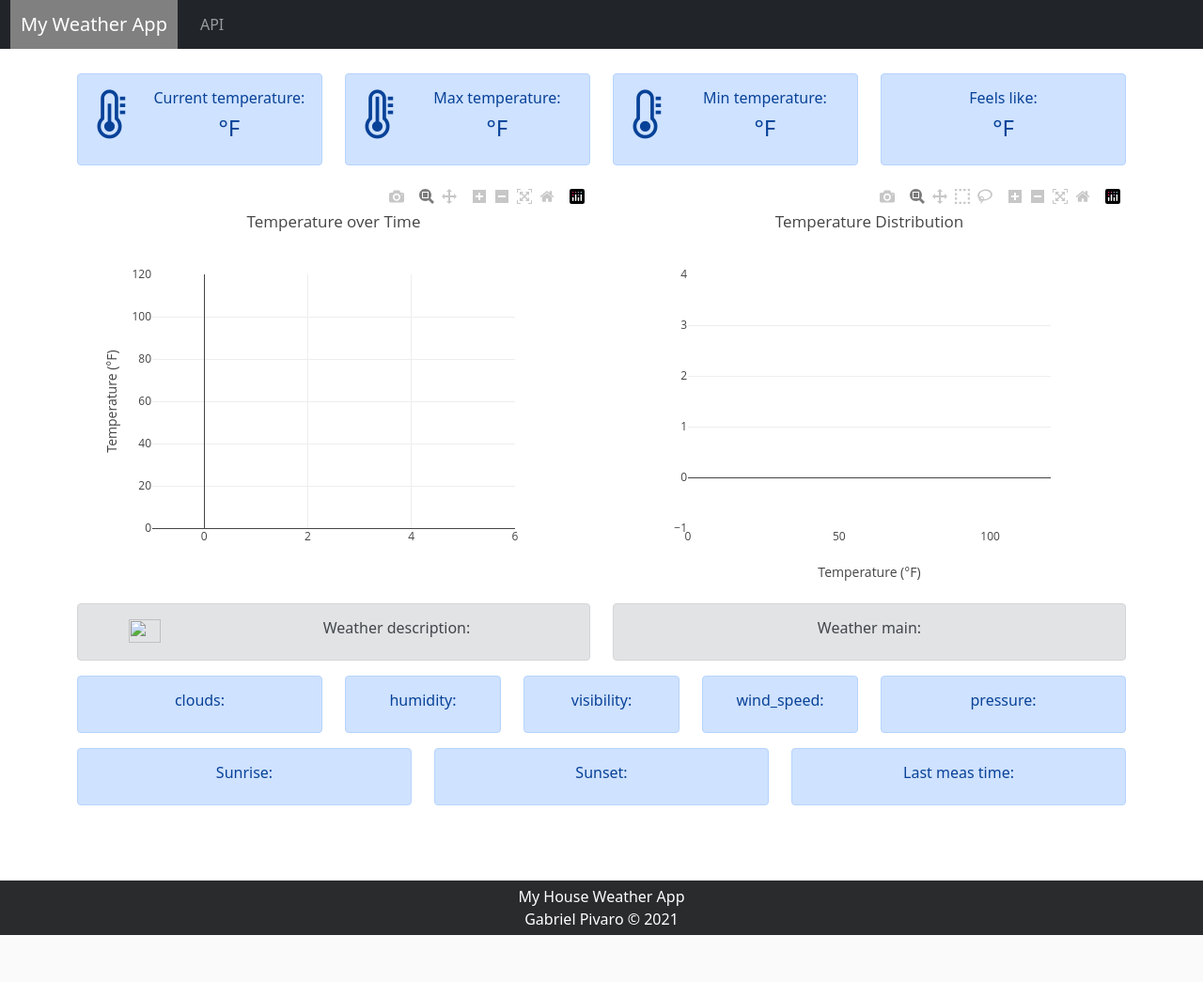
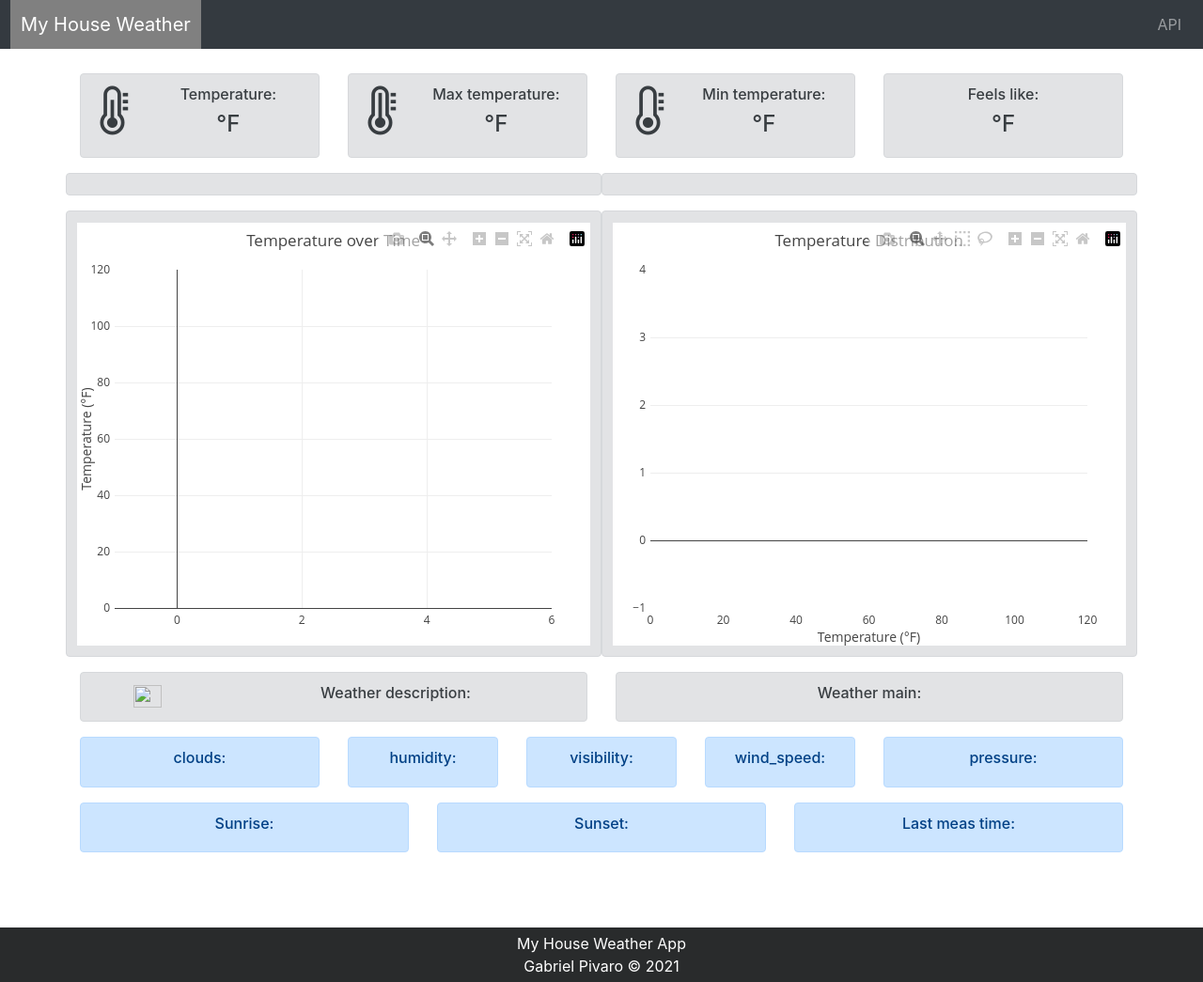
Before and after one commit to gpivaro/django_project, a Django app: template myhouseweatherapp/templates/myhouseweatherapp/index.html in a window 1280 px wide. Shown: the whole page at 94% size. Before the commit the page ends 995 px from the top, so only its background shows below. Run offline with Django 3.2, Linux system fonts and the light colour scheme; the template is opened without the code that fills it, so the values that code supplies are empty; parts of the project's set-up code (start-up, migrations or seed data) failed here and were passed over; some libraries are stand-ins or nearby versions.

Commit message:
weather app

```diff
--- a/myhouseweatherapp/templates/myhouseweatherapp/base.html
+++ b/myhouseweatherapp/templates/myhouseweatherapp/base.html
@@ -8,16 +8,20 @@
     <title>My House Weather</title>
     <link rel="shortcut icon" href="{% static 'myhouseweatherapp/images/favicon.ico' %}" type="image/x-icon">
 
-    <!-- Bootstrap CSS -->
-    <link href="https://cdn.jsdelivr.net/npm/bootstrap@5.0.0-beta1/dist/css/bootstrap.min.css" rel="stylesheet"
-        integrity="sha384-giJF6kkoqNQ00vy+HMDP7azOuL0xtbfIcaT9wjKHr8RbDVddVHyTfAAsrekwKmP1" crossorigin="anonymous">
-
-
-    <!-- Bootstrap Bundle with Popper -->
-    <script src="https://cdn.jsdelivr.net/npm/bootstrap@5.0.0-beta1/dist/js/bootstrap.bundle.min.js"
-        integrity="sha384-ygbV9kiqUc6oa4msXn9868pTtWMgiQaeYH7/t7LECLbyPA2x65Kgf80OJFdroafW"
+    <!-- jQuery and JS bundle w/ Popper.js -->
+    <script src="https://code.jquery.com/jquery-3.5.1.slim.min.js"
+        integrity="sha384-DfXdz2htPH0lsSSs5nCTpuj/zy4C+OGpamoFVy38MVBnE+IbbVYUew+OrCXaRkfj"
+        crossorigin="anonymous"></script>
+    <script src="https://cdn.jsdelivr.net/npm/bootstrap@4.5.3/dist/js/bootstrap.bundle.min.js"
+        integrity="sha384-ho+j7jyWK8fNQe+A12Hb8AhRq26LrZ/JpcUGGOn+Y7RsweNrtN/tE3MoK7ZeZDyx"
         crossorigin="anonymous"></script>
 
+    <!-- bootstrap -->
+    <link rel="stylesheet" href="https://stackpath.bootstrapcdn.com/bootstrap/4.1.3/css/bootstrap.min.css"
+        integrity="sha384-MCw98/SFnGE8fJT3GXwEOngsV7Zt27NXFoaoApmYm81iuXoPkFOJwJ8ERdknLPMO" crossorigin="anonymous">
+    <script src="https://stackpath.bootstrapcdn.com/bootstrap/4.1.3/js/bootstrap.min.js"
+        integrity="sha384-ChfqqxuZUCnJSK3+MXmPNIyE6ZbWh2IMqE241rYiqJxyMiZ6OW/JmZQ5stwEULTy"
+        crossorigin="anonymous"></script>
 
     <!-- Add icon library font-awesome 4 -->
     <link rel="stylesheet" href="https://cdnjs.cloudflare.com/ajax/libs/font-awesome/4.7.0/css/font-awesome.min.css">
@@ -39,7 +43,7 @@
 <body>
     <!-- Nav bar -->
     <nav class="navbar navbar-expand-lg navbar-dark bg-dark" id="myNav">
-        <a class="navbar-brand" href="{% url 'index' %}">My Weather App</a>
+        <a class="navbar-brand" href="{% url 'index' %}">My House Weather</a>
         <button class="navbar-toggler" type="button" data-toggle="collapse" data-target="#navbarSupportedContent"
             aria-controls="navbarSupportedContent" aria-expanded="false" aria-label="Toggle navigation">
             <span class="navbar-toggler-icon"></span>
--- a/myhouseweatherapp/templates/myhouseweatherapp/index.html
+++ b/myhouseweatherapp/templates/myhouseweatherapp/index.html
@@ -6,20 +6,20 @@
 <div class="container" style="text-align: center;margin-top:2%">
     <div class="row">
         <div class="col-6 col-lg-3">
-            <div class="alert alert-primary" role="alert">
+            <div class="alert alert-secondary" role="alert">
                 <div class="row">
                     <div class="col-3">
                         <i class='fa fa-thermometer-three-quarters' style='font-size:52px'></i>
                     </div>
                     <div class="col-9">
-                        <h6>Current temperature:</h6>
+                        <h6>Temperature:</h6>
                         <h4><span> {{ data.temp}} °F</span></h4>
                     </div>
                 </div>
             </div>
         </div>
         <div class="col-6 col-lg-3">
-            <div class="alert alert-primary" role="alert">
+            <div class="alert alert-secondary" role="alert">
                 <div class="row">
                     <div class="col-3">
                         <i class='fa fa-thermometer-full' style='font-size:52px'></i>
@@ -32,7 +32,7 @@
             </div>
         </div>
         <div class="col-6 col-lg-3">
-            <div class="alert alert-primary" role="alert">
+            <div class="alert alert-secondary" role="alert">
                 <div class="row">
                     <div class="col-3">
                         <i class='fa fa-thermometer-empty' style='font-size:52px'></i>
@@ -45,7 +45,7 @@
             </div>
         </div>
         <div class="col-6 col-lg-3">
-            <div class="alert alert-primary" role="alert">
+            <div class="alert alert-secondary" role="alert">
                 <h6>Feels like:</h6>
                 <h4><span> {{ data.feels_like}} °F</span></h4>
             </div>
@@ -59,10 +59,10 @@
 <!-- Gauge Charts -->
 <div class="container">
     <div class="row">
-        <div class="col-12 col-lg-6">
+        <div class="col-12 col-lg-6 alert alert-secondary" style="padding: 1%;">
             <div id="AngularGaugeChartOut"></div>
         </div>
-        <div class="col-12 col-lg-6">
+        <div class="col-12 col-lg-6 alert alert-secondary" style=" padding: 1%;">
             <div id="AngularGaugeChartIn"></div>
         </div>
     </div>
@@ -71,10 +71,10 @@
 <!-- Charts -->
 <div class="container">
     <div class="row">
-        <div class="col-12 col-lg-6">
+        <div class="col-12 col-lg-6 alert alert-secondary" style=" padding: 1%;">
             <div id="plotTemp"></div>
         </div>
-        <div class="col-12 col-lg-6">
+        <div class="col-12 col-lg-6 alert alert-secondary" style=" padding: 1%;">
             <div id="overlaidHistogram"></div>
         </div>
     </div>
--- a/static/myhouseweatherapp/js/myhouseweatherapp.js
+++ b/static/myhouseweatherapp/js/myhouseweatherapp.js
@@ -70,7 +70,14 @@
             traceorder: 'reversed',
             font: { size: 16 },
             yref: 'paper'
-        }
+        },
+        margin: {
+            l: 40,
+            r: 40,
+            b: 40,
+            t: 50,
+            pad: 4
+        },
     };
 
     // Render the plot to the div tag id "plot"
@@ -114,7 +121,14 @@
             traceorder: 'reversed',
             font: { size: 16 },
             yref: 'paper'
-        }
+        },
+        margin: {
+            l: 40,
+            r: 40,
+            b: 40,
+            t: 50,
+            pad: 4
+        },
     };
     Plotly.newPlot('overlaidHistogram', dataChart, layout, config);
 
@@ -155,8 +169,19 @@
     ];
 
 
-    var layout = { width: 600, height: 400 };
-    Plotly.newPlot('AngularGaugeChartIn', data, layout);
+
+    var layout = {
+        margin: {
+            l: 40,
+            r: 40,
+            b: 40,
+            t: 50,
+            pad: 4
+        },
+    };
+
+
+    Plotly.newPlot('AngularGaugeChartIn', data, layout, config);
 
     var data = [
         {
@@ -166,7 +191,7 @@
             title: { text: "Outdoor Temperature" },
             type: "indicator",
             mode: "gauge+number",
-            delta: { reference: 100 },
+            delta: { reference: 80 },
             gauge: {
                 axis: { range: [null, 120] }, bar: { color: colorPicker((sensor13[0].temperature * 9 / 5) + 32) }
             }
@@ -174,6 +199,6 @@
     ];
 
 
-    var layout = { width: 600, height: 400 };
-    Plotly.newPlot('AngularGaugeChartOut', data, layout);
+
+    Plotly.newPlot('AngularGaugeChartOut', data, layout, config);
 });
```
Also changed, not shown: myhouseweatherapp/static/myhouseweatherapp/js/myhouseweatherapp.js (+32 -7 lines).
